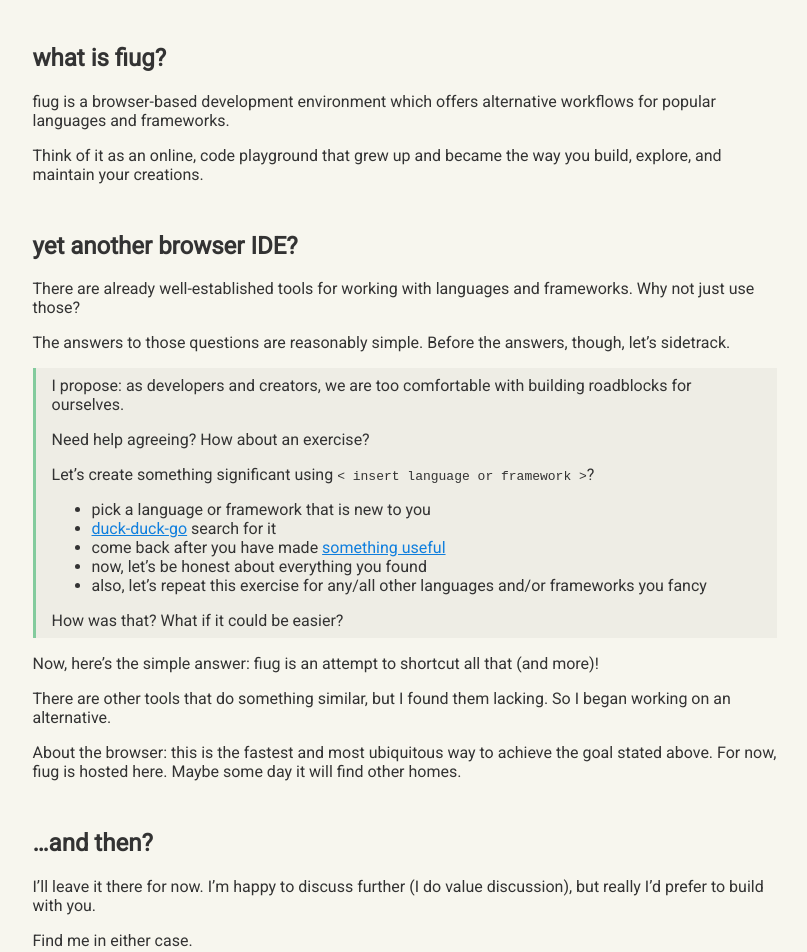
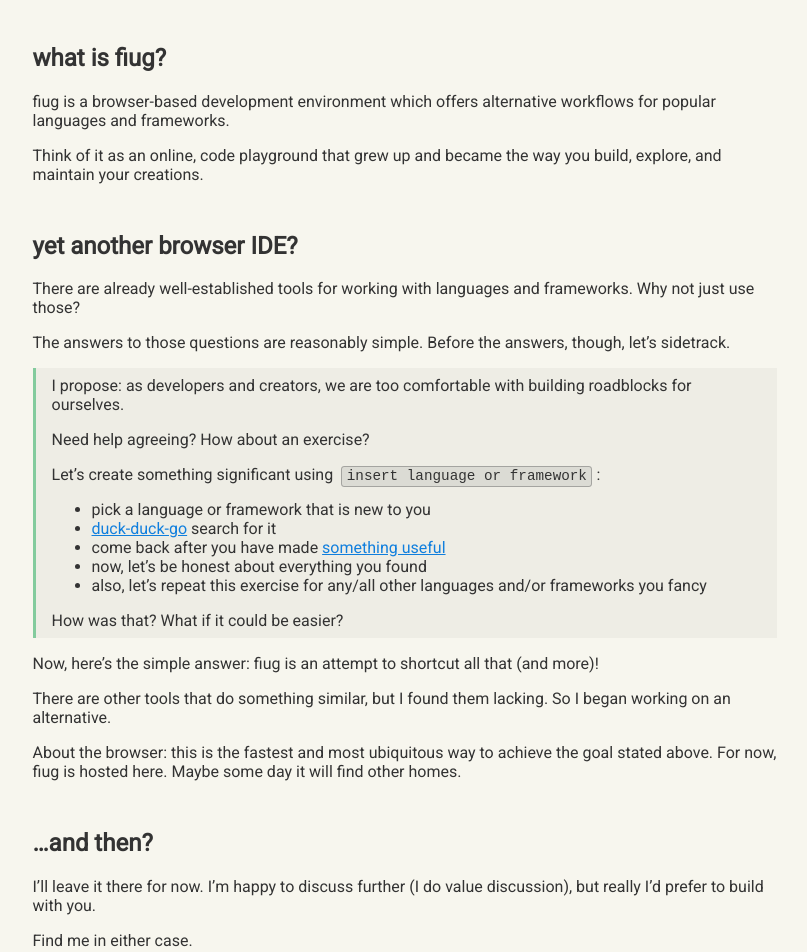
Before and after one commit to fiugd/blog, a Jekyll site: the page built from docs/index.md, in a window 1280 px wide. Shown: the part 580-1532 px from the top of the page, without its empty margins (235-1042 px from the left). Built offline with Jekyll 4.4.1, drawn with Linux system fonts in a browser that asks for light colours.

Commit message:
fiug intro, more...

```diff
--- a/docs/css/style.scss
+++ b/docs/css/style.scss
@@ -175,3 +175,12 @@ ul.tags li {
     font-size: .9em;
     opacity: 0.8;
 }
+code.language-plaintext {
+    font-size: 1.1em;
+    border: 1px solid #6667;
+    padding: .1em .3em;
+    margin-left: .3em;
+    margin-right: 0.3em;
+    border-radius: 3px;
+    background: #6662;
+}
```
Also changed, not shown: docs/_includes/fiug-intro.md (+1 -1 lines).
